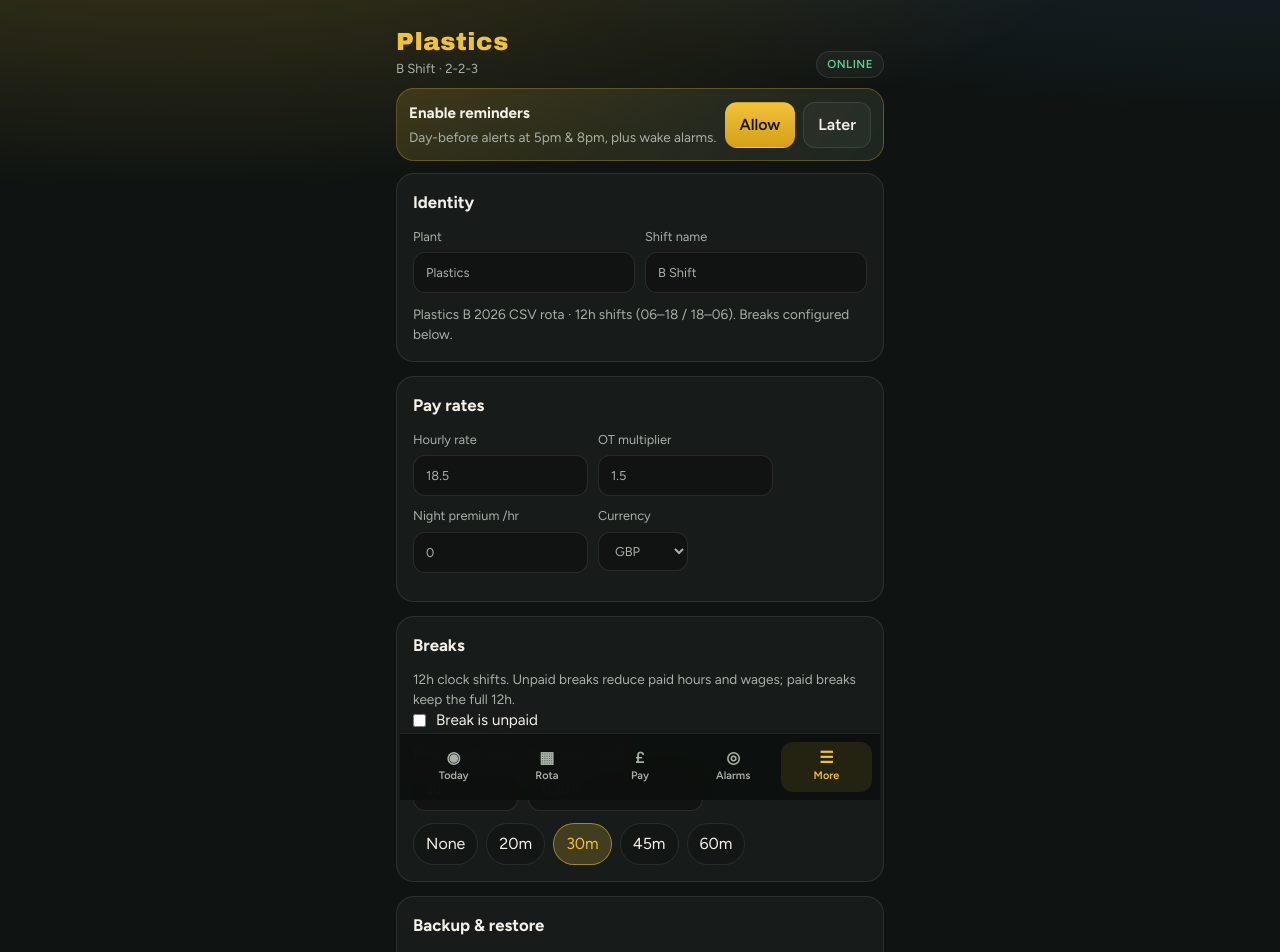
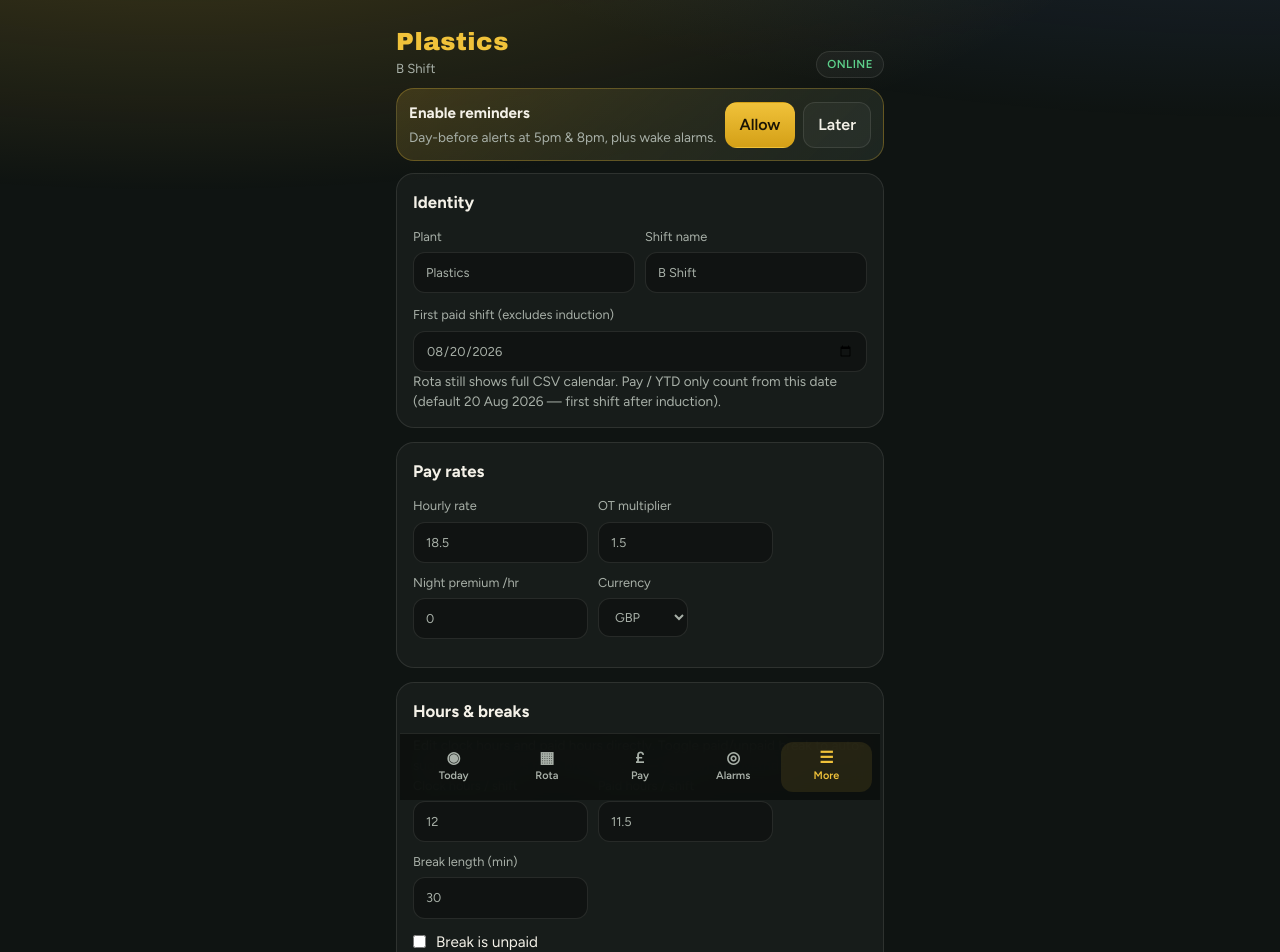
Before and after one commit to perpetualadam/plastics-shift-planner, a Next.js app: page /settings in a window 1280 px wide. Shown: the top 952 px of the page. Built offline with nearby package versions, Linux system fonts and the light colour scheme.

Commit message:
Fix sticky wage inputs and editable hours/start date
Allow clearing number fields, make clock/paid hours editable, and
default first paid shift to 20 Aug 2026 so induction days are excluded.

Co-authored-by: perpetualadam <perpetualadam@users.noreply.github.com>

```diff
--- a/scripts/test-pay.ts
+++ b/scripts/test-pay.ts
@@ -1,8 +1,8 @@
 import assert from "node:assert/strict";
 import {
-  calculateMonthPay,
   calculatePay,
   money,
+  paidHoursFromBreak,
   paidHoursPerShift,
   unpaidBreakHoursPerShift,
 } from "../src/lib/pay";
@@ -18,91 +18,81 @@ const baseData: AppData = {
 };
 
 assert.equal(
-  unpaidBreakHoursPerShift({ ...DEFAULT_SETTINGS, breakPaid: false, breakMinutes: 30 }),
+  unpaidBreakHoursPerShift({
+    ...DEFAULT_SETTINGS,
+    breakPaid: false,
+    paidHoursPerShift: 11.5,
+    shiftClockHours: 12,
+  }),
   0.5,
 );
 assert.equal(
-  unpaidBreakHoursPerShift({ ...DEFAULT_SETTINGS, breakPaid: true, breakMinutes: 30 }),
+  unpaidBreakHoursPerShift({
+    ...DEFAULT_SETTINGS,
+    breakPaid: true,
+    paidHoursPerShift: 12,
+    shiftClockHours: 12,
+  }),
   0,
 );
+assert.equal(paidHoursPerShift({ ...DEFAULT_SETTINGS, paidHoursPerShift: 11.5 }), 11.5);
 assert.equal(
-  paidHoursPerShift({ ...DEFAULT_SETTINGS, breakPaid: false, breakMinutes: 30 }),
+  paidHoursFromBreak({ shiftClockHours: 12, breakMinutes: 30, breakPaid: false }),
   11.5,
 );
 assert.equal(
-  paidHoursPerShift({ ...DEFAULT_SETTINGS, breakPaid: true, breakMinutes: 30 }),
+  paidHoursFromBreak({ shiftClockHours: 12, breakMinutes: 30, breakPaid: true }),
   12,
 );
 
-// Jan 2026 from official CSV: 8 days + 7 nights = 15 shifts @ £18.50, unpaid 30m break
-const jan = calculateMonthPay(baseData, 2026, 0);
-assert.equal(jan.scheduledDays, 8);
-assert.equal(jan.scheduledNights, 7);
-assert.equal(jan.scheduledHours, 15 * 12);
-assert.equal(jan.paidHours, 15 * 11.5);
-assert.equal(jan.unpaidBreakHours, 15 * 0.5);
-assert.equal(jan.basePay, 15 * 11.5 * 18.5);
-assert.equal(jan.nightPremiumPay, 0);
-assert.equal(jan.overtimePay, 0);
-assert.equal(jan.adjustments, 0);
-assert.equal(jan.total, jan.basePay);
-
-const withOt: AppData = {
-  ...baseData,
-  overtime: [
-    {
-      id: "ot1",
-      dateKey: "2026-01-03",
-      hours: 2,
-      note: "handover",
-      createdAt: new Date().toISOString(),
-    },
-  ],
-  adjustments: [
-    {
-      id: "adj1",
-      dateKey: "2026-01-10",
-      label: "bonus",
-      amount: 50,
-    },
-  ],
-};
-
-const janOt = calculateMonthPay(withOt, 2026, 0);
-assert.equal(janOt.overtimeHours, 2);
-assert.equal(janOt.overtimePay, 2 * 18.5 * 1.5);
-assert.equal(janOt.adjustments, 50);
-assert.equal(janOt.total, jan.basePay + janOt.overtimePay + 50);
-
-assert.match(money(12.5, "GBP"), /£|GBP/);
-
-// Aug 2026 from CSV: 7 days + 10 nights = 17 shifts
+// With workStartDate 2026-08-20, Aug pay only counts from 20th
+// Aug CSV after 20th: days 20,21,25,26 (4) + nights 29,30,31 (3) = 7 shifts
 const unpaid = calculatePay(
   {
     ...baseData,
-    settings: { ...DEFAULT_SETTINGS, hourlyRate: 10, breakPaid: false, breakMinutes: 30 },
+    settings: {
+      ...DEFAULT_SETTINGS,
+      hourlyRate: 10,
+      workStartDate: "2026-08-20",
+      breakPaid: false,
+      breakMinutes: 30,
+      shiftClockHours: 12,
+      paidHoursPerShift: 11.5,
+    },
   },
   new Date(2026, 7, 1),
   new Date(2026, 7, 31),
 );
-assert.equal(unpaid.scheduledDays, 7);
-assert.equal(unpaid.scheduledNights, 10);
-assert.equal(unpaid.scheduledHours, 17 * 12);
-assert.equal(unpaid.paidHours, 17 * 11.5);
-assert.equal(unpaid.unpaidBreakHours, 17 * 0.5);
-assert.equal(unpaid.basePay, 17 * 11.5 * 10);
+assert.equal(unpaid.scheduledDays, 4);
+assert.equal(unpaid.scheduledNights, 3);
+assert.equal(unpaid.scheduledHours, 7 * 12);
+assert.equal(unpaid.paidHours, 7 * 11.5);
+assert.equal(unpaid.basePay, 7 * 11.5 * 10);
 
 const paid = calculatePay(
   {
     ...baseData,
-    settings: { ...DEFAULT_SETTINGS, hourlyRate: 10, breakPaid: true, breakMinutes: 30 },
+    settings: {
+      ...DEFAULT_SETTINGS,
+      hourlyRate: 10,
+      workStartDate: "2026-08-20",
+      breakPaid: true,
+      paidHoursPerShift: 12,
+      shiftClockHours: 12,
+    },
   },
   new Date(2026, 7, 1),
   new Date(2026, 7, 31),
 );
-assert.equal(paid.paidHours, 17 * 12);
+assert.equal(paid.paidHours, 7 * 12);
 assert.equal(paid.unpaidBreakHours, 0);
-assert.equal(paid.basePay, 17 * 12 * 10);
 assert.ok(paid.total > unpaid.total);
 
+// Before start date → zero
+const before = calculatePay(baseData, new Date(2026, 0, 1), new Date(2026, 0, 31));
+assert.equal(before.paidHours, 0);
+assert.equal(before.total, 0);
+
+assert.match(money(12.5, "GBP"), /£|GBP/);
+
 console.log("pay tests passed");
--- a/src/app/globals.css
+++ b/src/app/globals.css
@@ -383,8 +383,13 @@ select {
   min-width: 90px;
 }
 
-.form-row label.grow {
-  flex: 1;
+.block-field {
+  display: flex;
+  flex-direction: column;
+  gap: 6px;
+  margin-top: 12px;
+  font-size: 0.8rem;
+  color: var(--ink-dim);
 }
 
 input,
--- a/src/components/AppShell.tsx
+++ b/src/components/AppShell.tsx
@@ -83,7 +83,7 @@ export function AppShell({ children }: { children: ReactNode }) {
       <header className="topbar">
         <div>
           <p className="brand">{data.settings.plantName}</p>
-          <p className="brand-sub">{data.settings.shiftName} · 2-2-3</p>
+          <p className="brand-sub">{data.settings.shiftName}</p>
         </div>
         <div className="topbar-right">
           <span className={`pill ${online ? "online" : "offline"}`}>
--- a/src/components/SettingsView.tsx
+++ b/src/components/SettingsView.tsx
@@ -1,13 +1,85 @@
 "use client";
 
-import { useRef, useState } from "react";
+import { useEffect, useRef, useState } from "react";
 import { useAppData } from "@/hooks/useAppData";
+import { paidHoursFromBreak } from "@/lib/pay";
 import {
   DEFAULT_SETTINGS,
   exportBackup,
   importBackup,
   type AppData,
 } from "@/lib/storage";
+
+/** Number input that allows clearing (no sticky zero). */
+function NumberField({
+  label,
+  value,
+  onCommit,
+  step = "any",
+  min,
+  max,
+  className,
+}: {
+  label: string;
+  value: number;
+  onCommit: (n: number) => void;
+  step?: string | number;
+  min?: number;
+  max?: number;
+  className?: string;
+}) {
+  const [draft, setDraft] = useState(String(value));
+  const focused = useRef(false);
+
+  useEffect(() => {
+    if (!focused.current) setDraft(String(value));
+  }, [value]);
+
+  const commit = (raw: string) => {
+    const trimmed = raw.trim();
+    if (trimmed === "" || trimmed === "-" || trimmed === ".") {
+      setDraft(String(value));
+      return;
+    }
+    let n = Number(trimmed);
+    if (!Number.isFinite(n)) {
+      setDraft(String(value));
+      return;
+    }
+    if (typeof min === "number") n = Math.max(min, n);
+    if (typeof max === "number") n = Math.min(max, n);
+    onCommit(n);
+    setDraft(String(n));
+  };
+
+  return (
+    <label className={className}>
+      {label}
+      <input
+        type="text"
+        inputMode="decimal"
+        value={draft}
+        onFocus={() => {
+          focused.current = true;
+        }}
+        onChange={(e) => {
+          const next = e.target.value;
+          if (next === "" || /^-?\d*\.?\d*$/.test(next)) setDraft(next);
+        }}
+        onBlur={() => {
+          focused.current = false;
+          commit(draft);
+        }}
+        onKeyDown={(e) => {
+          if (e.key === "Enter") {
+            (e.target as HTMLInputElement).blur();
+          }
+        }}
+        step={step}
+      />
+    </label>
+  );
+}
 
 export function SettingsView() {
   const { data, setData, updateSettings } = useAppData();
@@ -22,6 +94,14 @@ export function SettingsView() {
     a.download = `plastics-b-shift-backup-${new Date().toISOString().slice(0, 10)}.json`;
     a.click();
     URL.revokeObjectURL(url);
+  };
+
+  const syncPaidFromBreak = (partial: Partial<typeof data.settings>) => {
+    const next = { ...data.settings, ...partial };
+    updateSettings({
+      ...partial,
+      paidHoursPerShift: paidHoursFromBreak(next),
+    });
   };
 
   return (
@@ -46,8 +126,17 @@ export function SettingsView() {
             />
           </label>
         </div>
+        <label className="grow block-field">
+          First paid shift (excludes induction)
+          <input
+            type="date"
+            value={data.settings.workStartDate || "2026-08-20"}
+            onChange={(e) => updateSettings({ workStartDate: e.target.value })}
+          />
+        </label>
         <p className="help">
-          Plastics B 2026 CSV rota · 12h shifts (06–18 / 18–06). Breaks configured below.
+          Rota still shows full CSV calendar. Pay / YTD only count from this date (default 20 Aug
+          2026 — first shift after induction).
         </p>
       </section>
 
@@ -56,38 +145,27 @@ export function SettingsView() {
           <h2>Pay rates</h2>
         </div>
         <div className="form-row wrap">
-          <label>
-            Hourly rate
-            <input
-              type="number"
+          <NumberField
+            label="Hourly rate"
+            value={data.settings.hourlyRate}
+            min={0}
             step="0.01"
-              min="0"
-              value={data.settings.hourlyRate}
-              onChange={(e) => updateSettings({ hourlyRate: Number(e.target.value) || 0 })}
+            onCommit={(hourlyRate) => updateSettings({ hourlyRate })}
           />
-          </label>
-          <label>
-            OT multiplier
-            <input
-              type="number"
+          <NumberField
+            label="OT multiplier"
+            value={data.settings.overtimeMultiplier}
+            min={1}
             step="0.1"
-              min="1"
-              value={data.settings.overtimeMultiplier}
-              onChange={(e) =>
-                updateSettings({ overtimeMultiplier: Number(e.target.value) || 1.5 })
-              }
+            onCommit={(overtimeMultiplier) => updateSettings({ overtimeMultiplier })}
           />
-          </label>
-          <label>
-            Night premium /hr
-            <input
-              type="number"
+          <NumberField
+            label="Night premium /hr"
+            value={data.settings.nightPremium}
+            min={0}
             step="0.01"
-              min="0"
-              value={data.settings.nightPremium}
-              onChange={(e) => updateSettings({ nightPremium: Number(e.target.value) || 0 })}
+            onCommit={(nightPremium) => updateSettings({ nightPremium })}
           />
-          </label>
           <label>
             Currency
             <select
@@ -104,52 +182,64 @@ export function SettingsView() {
 
       <section className="panel">
         <div className="panel-head">
-          <h2>Breaks</h2>
+          <h2>Hours &amp; breaks</h2>
         </div>
         <p className="help">
-          12h clock shifts. Unpaid breaks reduce paid hours and wages; paid breaks keep the full
-          12h.
+          Edit clock hours and paid hours directly. Toggle paid/unpaid break to auto-suggest paid
+          hours from break length — you can still override.
         </p>
+        <div className="form-row wrap">
+          <NumberField
+            label="Clock hours / shift"
+            value={data.settings.shiftClockHours}
+            min={0.25}
+            max={24}
+            step="0.25"
+            onCommit={(shiftClockHours) => {
+              const paid = Math.min(data.settings.paidHoursPerShift, shiftClockHours);
+              updateSettings({ shiftClockHours, paidHoursPerShift: paid });
+            }}
+          />
+          <NumberField
+            label="Paid hours / shift"
+            value={data.settings.paidHoursPerShift}
+            min={0}
+            max={24}
+            step="0.25"
+            onCommit={(paidHoursPerShift) => {
+              const clock = data.settings.shiftClockHours || 12;
+              const paid = Math.min(paidHoursPerShift, clock);
+              const unpaidMins = Math.round((clock - paid) * 60);
+              updateSettings({
+                paidHoursPerShift: paid,
+                breakMinutes: data.settings.breakPaid ? data.settings.breakMinutes : unpaidMins,
+              });
+            }}
+          />
+          <NumberField
+            label="Break length (min)"
+            value={data.settings.breakMinutes}
+            min={0}
+            max={180}
+            step={5}
+            onCommit={(breakMinutes) => syncPaidFromBreak({ breakMinutes })}
+          />
+        </div>
         <label className="toggle">
           <input
             type="checkbox"
             checked={data.settings.breakPaid}
-            onChange={(e) => updateSettings({ breakPaid: e.target.checked })}
+            onChange={(e) => syncPaidFromBreak({ breakPaid: e.target.checked })}
           />
           <span>{data.settings.breakPaid ? "Break is paid" : "Break is unpaid"}</span>
         </label>
-        <div className="form-row wrap">
-          <label>
-            Break length (min)
-            <input
-              type="number"
-              min={0}
-              max={120}
-              step={5}
-              value={data.settings.breakMinutes}
-              onChange={(e) =>
-                updateSettings({
-                  breakMinutes: Math.max(0, Math.min(120, Number(e.target.value) || 0)),
-                })
-              }
-            />
-          </label>
-          <label>
-            Paid hours / shift
-            <input
-              type="text"
-              readOnly
-              value={`${(12 - (data.settings.breakPaid ? 0 : data.settings.breakMinutes / 60)).toFixed(2)} h`}
-            />
-          </label>
-        </div>
         <div className="chip-row">
           {[0, 20, 30, 45, 60].map((mins) => (
             <button
               key={mins}
               type="button"
               className={`chip ${data.settings.breakMinutes === mins ? "on" : ""}`}
-              onClick={() => updateSettings({ breakMinutes: mins })}
+              onClick={() => syncPaidFromBreak({ breakMinutes: mins })}
             >
               {mins === 0 ? "None" : `${mins}m`}
             </button>
@@ -221,7 +311,7 @@ export function SettingsView() {
         <h2>Plastics Shift</h2>
         <p>
           Personal B-shift planner — offline-first PWA. Schedule from your 2026 Plastics CSV rota
-          with editable wake times and paid/unpaid breaks.
+          with editable rates, hours, breaks, and first paid-shift date.
         </p>
         <p className="fineprint">v0.1 · data stays on your phone</p>
       </section>
--- a/src/lib/pay.ts
+++ b/src/lib/pay.ts
@@ -1,6 +1,5 @@
 import {
   countWorkDaysInRange,
-  DAY_SHIFT_HOURS,
   parseDateKey,
   startOfLocalDay,
   toDateKey,
@@ -48,31 +47,84 @@ export function monthRange(year: number, month: number): { start: Date; end: Dat
   };
 }
 
+export function clockHoursPerShift(settings: AppSettings): number {
+  const h = Number(settings.shiftClockHours);
+  return Number.isFinite(h) && h > 0 ? h : 12;
+}
+
+/** Paid hours for one completed day or night shift (user-editable). */
+export function paidHoursPerShift(settings: AppSettings): number {
+  const clock = clockHoursPerShift(settings);
+  const paid = Number(settings.paidHoursPerShift);
+  if (!Number.isFinite(paid)) return Math.max(0, clock);
+  return Math.max(0, Math.min(clock, paid));
+}
+
 /** Unpaid break hours deducted from one shift (0 when breaks are paid). */
 export function unpaidBreakHoursPerShift(settings: AppSettings): number {
   if (settings.breakPaid) return 0;
-  const mins = Math.max(0, settings.breakMinutes || 0);
-  return Math.min(DAY_SHIFT_HOURS, mins / 60);
+  return Math.max(0, clockHoursPerShift(settings) - paidHoursPerShift(settings));
 }
 
-/** Paid hours for one completed day or night shift. */
-export function paidHoursPerShift(settings: AppSettings, clockHours = DAY_SHIFT_HOURS): number {
-  return Math.max(0, clockHours - unpaidBreakHoursPerShift(settings));
+/** Sync paid hours from break length when user toggles break settings. */
+export function paidHoursFromBreak(settings: Pick<AppSettings, "shiftClockHours" | "breakMinutes" | "breakPaid">): number {
+  const clock = clockHoursPerShift(settings as AppSettings);
+  if (settings.breakPaid) return clock;
+  const mins = Math.max(0, settings.breakMinutes || 0);
+  return Math.max(0, clock - mins / 60);
+}
+
+function clampRangeToWorkStart(
+  settings: AppSettings,
+  start: Date,
+  end: Date,
+): { start: Date; end: Date } | null {
+  const workStart = settings.workStartDate
+    ? startOfLocalDay(parseDateKey(settings.workStartDate))
+    : null;
+  let from = startOfLocalDay(start);
+  const to = startOfLocalDay(end);
+  if (workStart && workStart.getTime() > from.getTime()) from = workStart;
+  if (from.getTime() > to.getTime()) return null;
+  return { start: from, end: to };
 }
 
 export function calculatePay(data: AppData, start: Date, end: Date): PayBreakdown {
   const { settings } = data;
-  const counts = countWorkDaysInRange(start, end);
+  const range = clampRangeToWorkStart(settings, start, end);
+  if (!range) {
+    return {
+      scheduledDays: 0,
+      scheduledNights: 0,
+      scheduledHours: 0,
+      paidHours: 0,
+      unpaidBreakHours: 0,
+      breakMinutes: settings.breakMinutes,
+      breakPaid: settings.breakPaid,
+      basePay: 0,
+      nightPremiumPay: 0,
+      overtimeHours: 0,
+      overtimePay: 0,
+      adjustments: 0,
+      total: 0,
+      effectiveHourly: 0,
+    };
+  }
+
+  const counts = countWorkDaysInRange(range.start, range.end);
   const shifts = counts.days + counts.nights;
-  const unpaidBreakHours = shifts * unpaidBreakHoursPerShift(settings);
-  const paidHours = Math.max(0, counts.hours - unpaidBreakHours);
-  const hoursPerShift = paidHoursPerShift(settings);
+  const clock = clockHoursPerShift(settings);
+  const paidPer = paidHoursPerShift(settings);
+  const unpaidPer = unpaidBreakHoursPerShift(settings);
+  const scheduledHours = shifts * clock;
+  const paidHours = shifts * paidPer;
+  const unpaidBreakHours = shifts * unpaidPer;
 
   const basePay = paidHours * settings.hourlyRate;
-  const nightPremiumPay = counts.nights * hoursPerShift * settings.nightPremium;
+  const nightPremiumPay = counts.nights * paidPer * settings.nightPremium;
 
-  const startKey = toDateKey(startOfLocalDay(start));
-  const endKey = toDateKey(startOfLocalDay(end));
+  const startKey = toDateKey(range.start);
+  const endKey = toDateKey(range.end);
 
   const ot = data.overtime.filter((o) => o.dateKey >= startKey && o.dateKey <= endKey);
   const overtimeHours = ot.reduce((sum, o) => sum + o.hours, 0);
@@ -93,7 +145,7 @@ export function calculatePay(data: AppData, start: Date, end: Date): PayBreakdow
   return {
     scheduledDays: counts.days,
     scheduledNights: counts.nights,
-    scheduledHours: counts.hours,
+    scheduledHours,
     paidHours,
     unpaidBreakHours,
     breakMinutes: settings.breakMinutes,
@@ -120,6 +172,7 @@ export type WorkedDayRow = {
   paidHours: number;
   overtimeHours: number;
   note: string;
+  countsForPay: boolean;
 };
 
 export function workedDaysInMonth(
@@ -128,13 +181,17 @@ export function workedDaysInMonth(
   month: number,
 ): WorkedDayRow[] {
   const { start, end } = monthRange(year, month);
+  const workStartKey = data.settings.workStartDate || "";
   const rows: WorkedDayRow[] = [];
   const cursor = startOfLocalDay(start);
   const last = startOfLocalDay(end);
+  const clock = clockHoursPerShift(data.settings);
+  const paid = paidHoursPerShift(data.settings);
   while (cursor.getTime() <= last.getTime()) {
     const shift = getShiftForDate(cursor);
     if (shift.kind !== "off") {
       const key = toDateKey(cursor);
+      const countsForPay = !workStartKey || key >= workStartKey;
       const ot = data.overtime
         .filter((o) => o.dateKey === key)
         .reduce((s, o) => s + o.hours, 0);
@@ -142,10 +199,11 @@ export function workedDaysInMonth(
       rows.push({
         dateKey: key,
         kind: shift.kind,
-        scheduledHours: shift.hours,
-        paidHours: paidHoursPerShift(data.settings, shift.hours),
+        scheduledHours: clock,
+        paidHours: countsForPay ? paid : 0,
         overtimeHours: ot,
         note,
+        countsForPay,
       });
     }
     cursor.setDate(cursor.getDate() + 1);
@@ -167,7 +225,8 @@ export function yearToDatePay(data: AppData, asOf: Date = new Date()): PayBreakd
 }
 
 export function estimatedAnnual(data: AppData): number {
-  const workDays = ROTA_DATES.length;
+  const startKey = data.settings.workStartDate || "";
+  const workDays = ROTA_DATES.filter((d) => !startKey || d >= startKey).length;
   const hoursPer = paidHoursPerShift(data.settings);
   const base = workDays * hoursPer * data.settings.hourlyRate;
   const nightsShare = 0.5;
@@ -182,6 +241,8 @@ export function parseMonthKey(dateKey: string): { year: number; month: number }
 
 export function breakLabel(settings: AppSettings): string {
   const mins = settings.breakMinutes || 0;
-  if (mins <= 0) return "No break";
-  return `${mins} min ${settings.breakPaid ? "paid" : "unpaid"} break`;
+  const paid = paidHoursPerShift(settings);
+  const clock = clockHoursPerShift(settings);
+  if (mins <= 0 && paid >= clock) return `No break · ${paid}h paid`;
+  return `${mins} min ${settings.breakPaid ? "paid" : "unpaid"} · ${paid}h paid / ${clock}h clock`;
 }
--- a/src/lib/storage.ts
+++ b/src/lib/storage.ts
@@ -19,6 +19,12 @@ export type AppSettings = {
   /** Editable wake clock times (HH:MM). Defaults match CSV dog-feed alarms. */
   dayWakeTime: string;
   nightWakeTime: string;
+  /** First real shift (excludes induction / earlier CSV days from pay). */
+  workStartDate: string;
+  /** Clock hours on site per shift (usually 12). */
+  shiftClockHours: number;
+  /** Hours paid per shift (editable; unpaid break = clock − paid). */
+  paidHoursPerShift: number;
   /** Break length per shift in minutes (meal / rest). */
   breakMinutes: number;
   /** When false, break time is unpaid and deducted from paid hours. */
@@ -72,6 +78,9 @@ export const DEFAULT_SETTINGS: AppSettings = {
   nightWakeLeadMinutes: 71,
   dayWakeTime: "04:49",
   nightWakeTime: "16:49",
+  workStartDate: "2026-08-20",
+  shiftClockHours: 12,
+  paidHoursPerShift: 11.5,
   breakMinutes: 30,
   breakPaid: false,
   alarmSound: "pulse",
```
Also changed, not shown: src/components/PayView.tsx (+9 -4 lines). Lines whose indentation alone changed are shown as unchanged.
